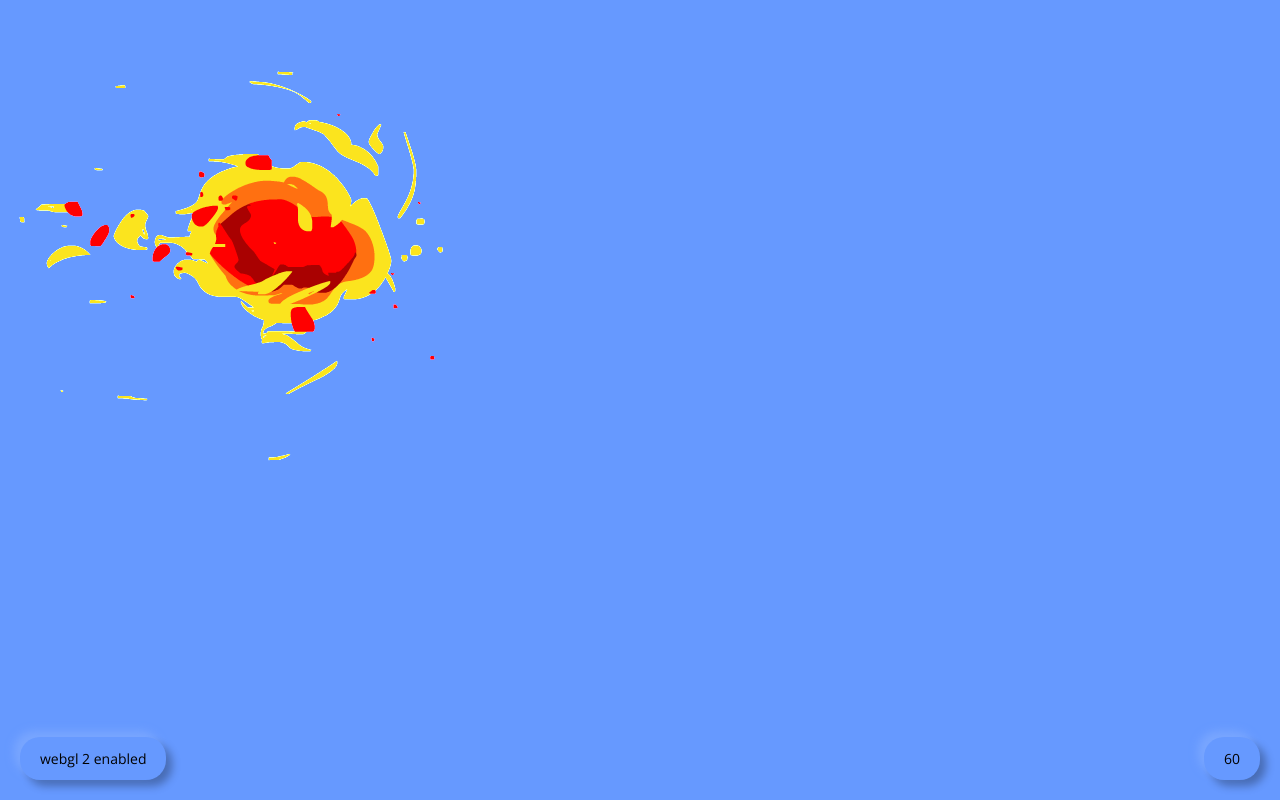
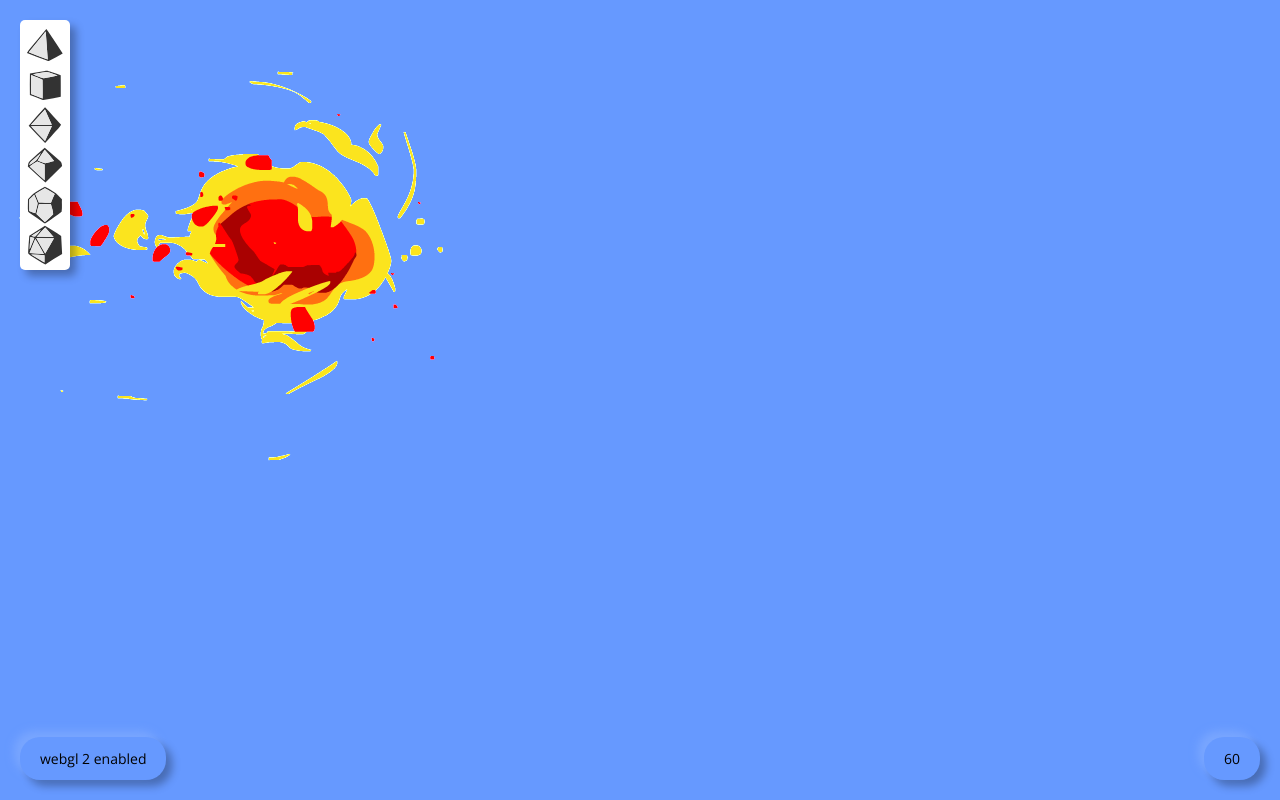
Before and after one commit to forewit/2D, a plain HTML site: page index.html in a window 1280 px wide. Drawn offline with nearby package versions, Linux system fonts and the light colour scheme.

Commit message:
added svgs and looking into menu design

```diff
--- a/index.html
+++ b/index.html
@@ -15,6 +15,26 @@
 	<div id="fps"></div>
 	<div id="loader"></div>
 	<canvas id="canvas"></canvas>
+	<div class="veritcal-menu" id="tools-menu">
+		<div class="menu-item">
+			<img src="./svg/d4.svg" height="40" width="40"/>
+		</div>
+		<div class="menu-item">
+			<img src="./svg/d6.svg" height="40" width="40"/>
+		</div>
+		<div class="menu-item">
+			<img src="./svg/d8.svg" height="40" width="40"/>
+		</div>
+		<div class="menu-item">
+			<img src="./svg/d10.svg" height="40" width="40"/>
+		</div>
+		<div class="menu-item">
+			<img src="./svg/d12.svg" height="40" width="40"/>
+		</div>
+		<div class="menu-item">
+			<img src="./svg/d20.svg" height="40" width="40"/>
+		</div>
+	</div>
 
 	<!-- PRELOAD -->
 	<div id="preload">
@@ -24,6 +44,7 @@
 	<!-- LIBRARIES -->
 	<script src="./scripts/libs/FileSaver.js"></script>
 	<script src="./scripts/libs/Hotkeys.js"></script>
+	<!--https://haltu.github.io/muuri/-->
 
 	<!-- SCRIPTS -->
 	<script src="./scripts/util.js"></script>
--- a/scripts/app.js
+++ b/scripts/app.js
@@ -4,15 +4,10 @@ LOADER_DIV = document.getElementById("loader");
 
 let canvas;
 
-// start finalizing and implementing interaction models
-//  1. Hotkeys
-//  2. Selecting sprites
-
 function init() {
     // create canvas
     var elm = document.getElementById("canvas");
     canvas = new Canvas(elm);
-
     canvas.resize(window.innerWidth, window.innerHeight);
     window.addEventListener("resize", function () {
         canvas.resize(window.innerWidth, window.innerHeight);
--- a/style/style.css
+++ b/style/style.css
@@ -90,7 +90,7 @@ canvas {
 }
 
 #loader {
-    display: none;
+    display: none; /* change to block when loading */
     position: fixed;
     margin-left: -30px;
     margin-top: -30px;
@@ -107,4 +107,15 @@ canvas {
   @keyframes spin {
     0% { transform: rotate(0deg); }
     100% { transform: rotate(360deg); }
-  }
+}
+
+.veritcal-menu {
+    position: fixed;
+    display: inline-block;
+    left: 20px;
+    top: 20px;
+    padding: 5px;
+    background: white;
+    border-radius: 5px;
+    box-shadow: 6px 6px 9px 0 rgba(0,0,0, 0.3);
+}
```
Also changed, not shown: svg/d10.svg (added), svg/d12.svg (added), svg/d20.svg (added), svg/d4.svg (added), svg/d6.svg (added), svg/d8.svg (added), svg/dice.svg (added).
